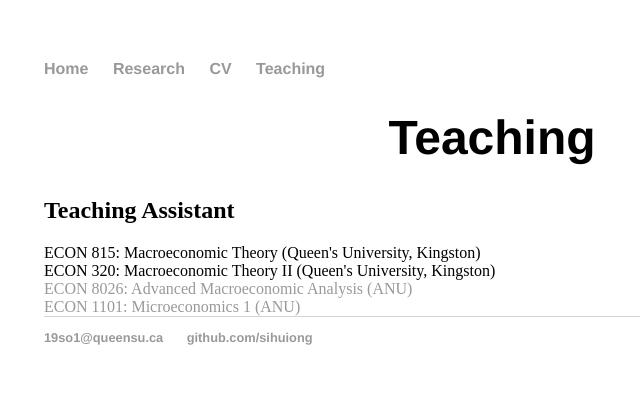
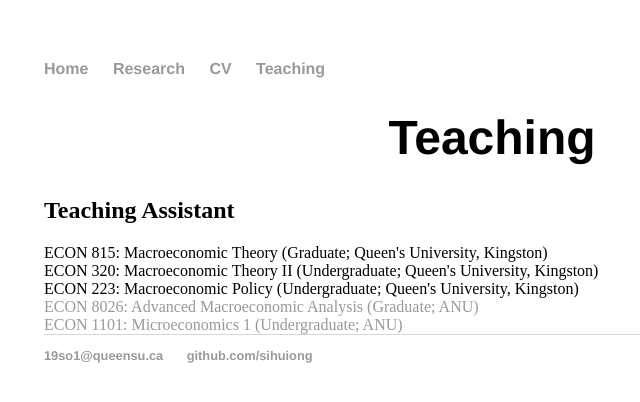
Before and after one commit to SihuiOng/SihuiOng.github.io, a Jekyll site: the page built from teaching/index.html, in a window 1280 px wide. Shown: the top 402 px of the page, without its empty margins (148-788 px from the left). Built offline with Jekyll 4.4.1, drawn with Linux system fonts in a browser that asks for light colours.

Commit message:
Update index.html

```diff
--- a/teaching/index.html
+++ b/teaching/index.html
@@ -6,10 +6,11 @@
 <div class="teaching">
 	<h1 style="text-align:center;">Teaching</h1>
 	<h2>Teaching Assistant</h2>
-       ECON 815: Macroeconomic Theory (Queen's University, Kingston) <br>
-       ECON 320: Macroeconomic Theory II (Queen's University, Kingston)<br>
-	<a href="https://programsandcourses.anu.edu.au/2020/course/ECON8026" target="_blank">ECON 8026: Advanced Macroeconomic Analysis (ANU)</a> <br>
-       <a href="  https://programsandcourses.anu.edu.au/course/econ1101" target="_blank">ECON 1101: Microeconomics 1 (ANU)</a>
+       ECON 815: Macroeconomic Theory (Graduate; Queen's University, Kingston) <br>
+       ECON 320: Macroeconomic Theory II (Undergraduate; Queen's University, Kingston)<br>
+       ECON 223: Macroeconomic Policy (Undergraduate; Queen's University, Kingston)<br>
+	<a href="https://programsandcourses.anu.edu.au/2020/course/ECON8026" target="_blank">ECON 8026: Advanced Macroeconomic Analysis (Graduate; ANU)</a> <br>
+       <a href="  https://programsandcourses.anu.edu.au/course/econ1101" target="_blank">ECON 1101: Microeconomics 1 (Undergraduate; ANU)</a>
 
 
 
```
